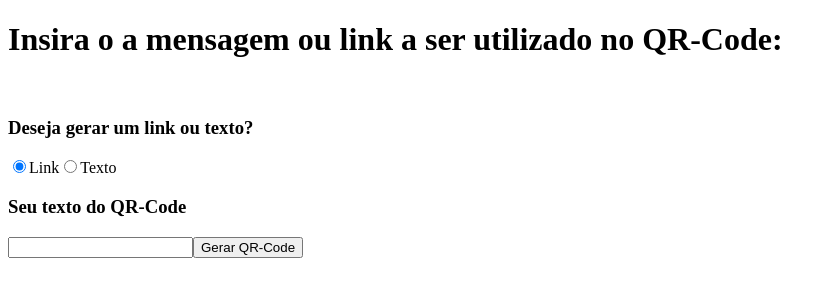
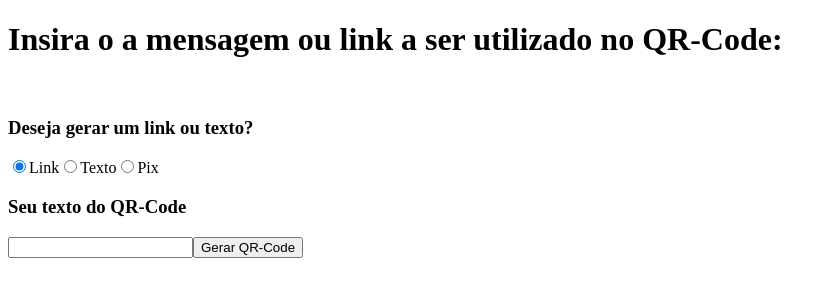
Before and after one commit to joaolucasvqf/gerador_de_qr_code, a Next.js app: page / in a window 1280 px wide. Shown: the top 300 px of the page, without its empty margins (0-835 px from the left). Built offline with nearby package versions, Linux system fonts and the light colour scheme.

Commit message:
adding pix feature

```diff
--- a/package.json
+++ b/package.json
@@ -1,5 +1,5 @@
 {
-  "name": "Gerador_de_QR_Code",
+  "name": "gerador-de-qr-code",
   "version": "3.0.0",
   "description": "",
   "main": "index.js",
@@ -13,6 +13,7 @@
   "license": "ISC",
   "dependencies": {
     "next": "^16.0.7",
+    "qrcode-pix": "^5.0.0",
     "qrcode-svg": "^1.1.0",
     "react": "^18.2.0",
     "react-dom": "^18.2.0"
--- a/pages/api/index.js
+++ b/pages/api/index.js
@@ -1,15 +1,35 @@
 import QRCode from "qrcode-svg"
+// import QrcodePix from 'qrcode-pix'
 
 export default(req, res) => {
-    const url = req.query.url
+
+    try {
+        var query = req.query
+        // if (query.type == pix){
+        //     const svg = new QrcodePix({
+        //         key: query.url,
+        //         name: query.name || 'Nome do Recebedor',
+        //         city: query.city || 'SAO PAULO',
+        //         amount: query.amount || '0.00',
+        //         txId: query.txId || '***',
+        //     });
+        // } else {
             const svg = new QRCode({
-        content: url,
+                content: query.url,
                 padding: 4,
+                width: 256,
+                height: 256,
+                color: "#000000",
+                background: "#ffffff",
                 ecl: 'Q',
                 join: true
             });
+        // }
 
         res.statusCode = 200
         res.setHeader('content-type', 'image/svg+xml')
         res.send(svg.svg())
+    } catch (error) {
+        alert(error);
     }
+}
--- a/pages/index.js
+++ b/pages/index.js
@@ -2,11 +2,43 @@ const Index = () => {
 
     const handleClick = (e) => {
         var mensagem = document.getElementById("msg").value;
-        var type = document.querySelector('input[name="qr-type"]:checked').value;
-        if (type == "Link") {
-            window.location.href = "/api?url=" + mensagem;
+        var type = document.getElementsByName('qr-type').forEach(i => {if(i.checked) { return i.value }});
+        if (type == "Pix") {
+            var selectedPixType = document.getElementsByName('pixType').forEach(i => {if(i.checked) { return i.value }});
+            window.location.href = "/api?url=" + mensagem + "&type=pix"
+                + "&pixType=" + selectedPixType;
         } else {
-            window.location.href = "/api?url=" + encodeURI(mensagem);
+            window.location.href = "/api?url=" + encodeURI(mensagem) + "&type=text";
+        }
+    }
+    const handleQRCodeTypeChange = (e) => {
+        var selectedType = e.target.value;
+        var msgInput = document.getElementById("msgHeader");
+        var divPixType = document.getElementById("pixType");
+        if (selectedType == "Pix") {
+            msgInput.textContent = "Insira a sua chave Pix";
+            divPixType.innerHTML = `
+            <div>
+                <h3>Selecione sua chave pix:</h3>
+                <input type="radio" id="cpf" name="pixType" value="cpf defaultChecked">
+                <label htmlFor="cpf">CPF</label>
+
+                <input type="radio" id="email" name="pixType" value="email">
+                <label htmlFor="email">Email</label>
+
+                <input type="radio" id="phone" name="pixType" value="phone">
+                <label htmlFor="phone">Telefone</label>
+            <div>
+            `;
+            //Sets the cpf field as selected by default
+            var pixTypeField = document.getElementsByName("pixType");
+            pixTypeField[0].checked = true;
+        } else if (selectedType == "Link") {
+            msgInput.textContent = "Insira o seu link (URL)";
+            divPixType.innerHTML = "";
+        } else {
+            msgInput.textContent = "Insira o seu texto";
+            divPixType.innerHTML = "";
         }
     }
     return (
@@ -17,18 +49,23 @@ const Index = () => {
 
             <h3>Deseja gerar um link ou texto?</h3>
 
-            <input name="qr-type" type="radio" id="Link" value="Link" checked></input>
-            <label for="Link">Link</label>
+            <input name="qr-type" type="radio" id="Link" value="Link" onClick={handleQRCodeTypeChange} defaultChecked></input>
+            <label htmlFor="Link">Link</label>
 
-            <input name="qr-type" type="radio" id="Texto" value="Texto"></input>
-            <label for="Texto">Texto</label>
+            <input name="qr-type" type="radio" id="Texto" value="Texto" onClick={handleQRCodeTypeChange} ></input>
+            <label htmlFor="Texto">Texto</label>
+
+            <input name="qr-type" type="radio" id="Pix" value="Pix" onClick={handleQRCodeTypeChange} ></input>
+            <label htmlFor="Pix">Pix</label>
 
             <br></br>
 
-            <h3>Seu texto do QR-Code</h3>
+            <h3 id="msgHeader">Seu texto do QR-Code</h3>
 
             <input name="msg" id="msg"></input>
             <button type="submit" id="btn" onClick={handleClick}>Gerar QR-Code</button>
+
+            <div id="pixType"></div>
         </>
     )
 }
```
Also changed, not shown: 1 other file (tests, documents, lock files or other folders). Lines whose indentation alone changed are shown as unchanged.
